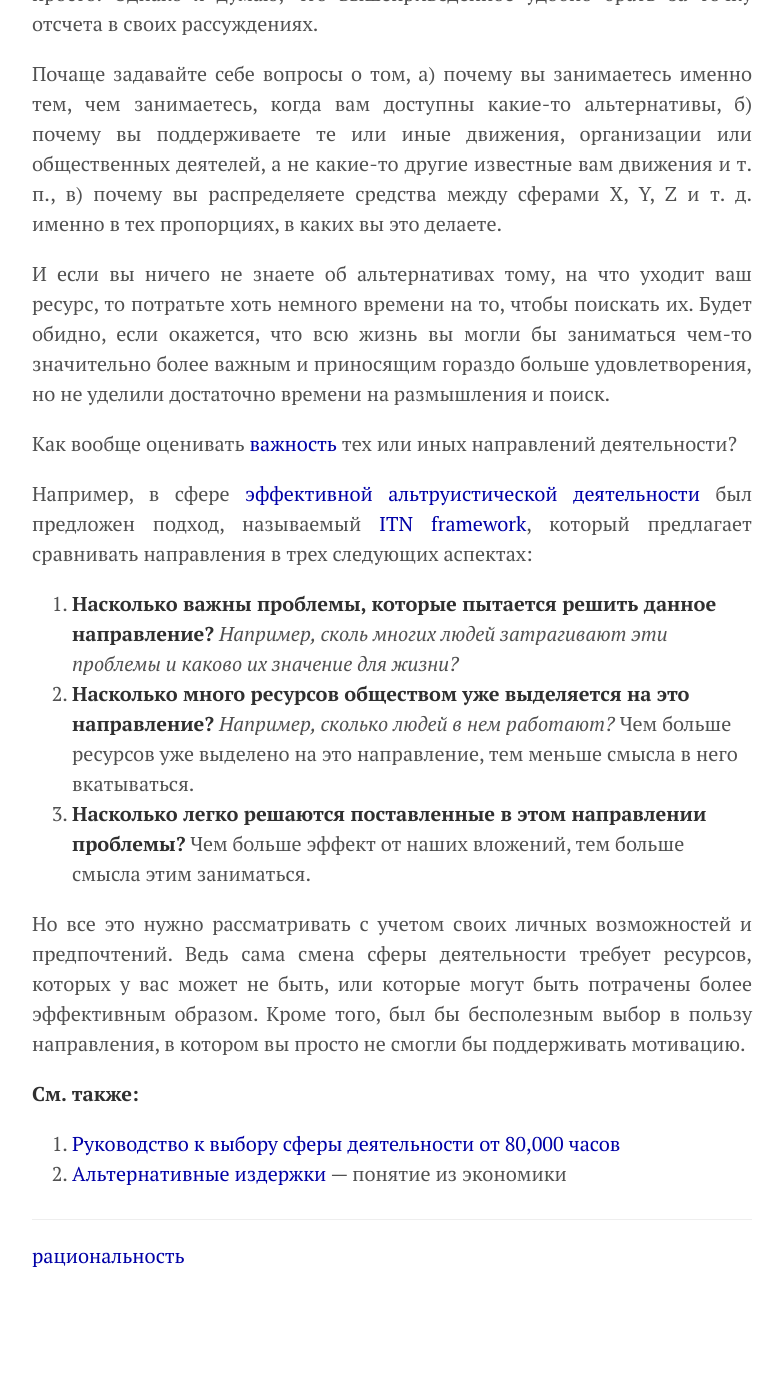
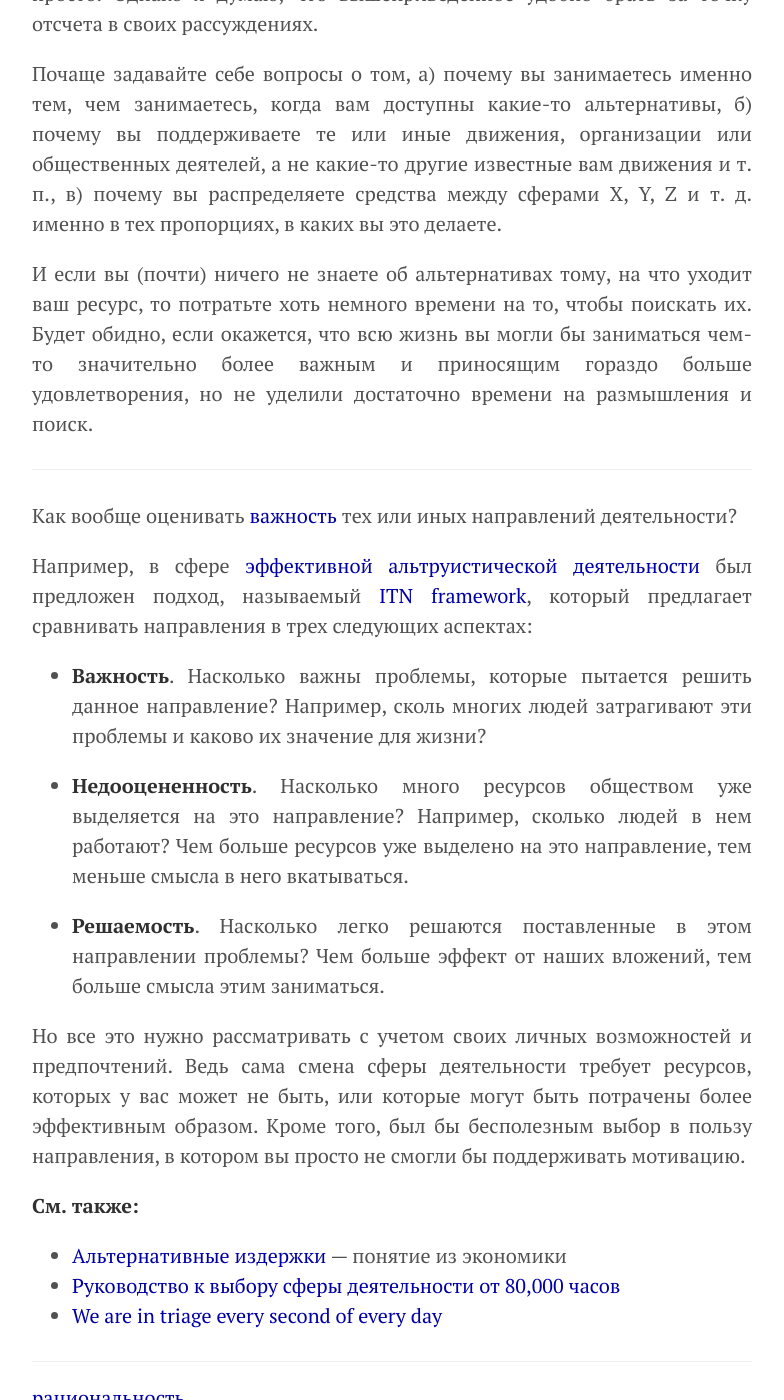
Before and after one commit to KKirdan/kkirdan.github.io, a Jekyll site: the page built from blog/_posts/a/2023-07-11-a2.md, in a window 1280 px wide and 1400 px high, scrolled down 851 px. Shown: the whole window, without its empty margins (248-1032 px from the left). Built offline with Jekyll 4.4.1, drawn with Linux system fonts in a browser that asks for light colours; before the commit the page ends 2142 px from its top, so only the background shows below that; some of the changed text lies outside the part shown.

Commit message:
Update 2023-07-11-a2.md

```diff
--- a/blog/_posts/a/2023-07-11-a2.md
+++ b/blog/_posts/a/2023-07-11-a2.md
@@ -26,17 +25,22 @@ importance: 10
 
 Почаще задавайте себе вопросы о том, а) почему вы занимаетесь именно тем, чем занимаетесь, когда вам доступны какие-то альтернативы, б) почему вы поддерживаете те или иные движения, организации или общественных деятелей, а не какие-то другие известные вам движения и т. п., в) почему вы распределяете средства между сферами X, Y, Z и т. д. именно в тех пропорциях, в каких вы это делаете.
 
-И если вы ничего не знаете об альтернативах тому, на что уходит ваш ресурс, то потратьте хоть немного времени на то, чтобы поискать их. Будет обидно, если окажется, что всю жизнь вы могли бы заниматься чем-то значительно более важным и приносящим гораздо больше удовлетворения, но не уделили достаточно времени на размышления и поиск.
+И если вы (почти) ничего не знаете об альтернативах тому, на что уходит ваш ресурс, то потратьте хоть немного времени на то, чтобы поискать их. Будет обидно, если окажется, что всю жизнь вы могли бы заниматься чем-то значительно более важным и приносящим гораздо больше удовлетворения, но не уделили достаточно времени на размышления и поиск.
+
+---
 
 Как вообще оценивать [важность](https://reducingsuffering.github.io/magnus-vinding-cause-prioritization.html) тех или иных направлений деятельности?
 
 Например, в сфере [эффективной альтруистической деятельности](https://ea-ru.org/articles/introduction-to-effective-altruism) был предложен подход, называемый [ITN framework](https://forum.effectivealtruism.org/topics/itn-framework), который предлагает сравнивать направления в трех следующих аспектах:
-1. **Насколько важны проблемы, которые пытается решить данное направление?** _Например, сколь многих людей затрагивают эти проблемы и каково их значение для жизни?_
-2. **Насколько много ресурсов обществом уже выделяется на это направление?** _Например, сколько людей в нем работают?_ Чем больше ресурсов уже выделено на это направление, тем меньше смысла в него вкатываться.
-3. **Насколько легко решаются поставленные в этом направлении проблемы?** Чем больше эффект от наших вложений, тем больше смысла этим заниматься.
+- **Важность**. Насколько важны проблемы, которые пытается решить данное направление? Например, сколь многих людей затрагивают эти проблемы и каково их значение для жизни?
+
+- **Недооцененность**. Насколько много ресурсов обществом уже выделяется на это направление? Например, сколько людей в нем работают? Чем больше ресурсов уже выделено на это направление, тем меньше смысла в него вкатываться.
+
+- **Решаемость**. Насколько легко решаются поставленные в этом направлении проблемы? Чем больше эффект от наших вложений, тем больше смысла этим заниматься.
 
 Но все это нужно рассматривать с учетом своих личных возможностей и предпочтений. Ведь сама смена сферы деятельности требует ресурсов, которых у вас может не быть, или которые могут быть потрачены более эффективным образом. Кроме того, был бы бесполезным выбор в пользу направления, в котором вы просто не смогли бы поддерживать мотивацию.
 
 **См. также:**
-1. [Руководство к выбору сферы деятельности от 80,000 часов](https://80000hours.ru/)
-2. [Альтернативные издержки](https://ru.wikipedia.org/wiki/%D0%90%D0%BB%D1%8C%D1%82%D0%B5%D1%80%D0%BD%D0%B0%D1%82%D0%B8%D0%B2%D0%BD%D1%8B%D0%B5_%D0%B8%D0%B7%D0%B4%D0%B5%D1%80%D0%B6%D0%BA%D0%B8) — понятие из экономики
+- [Альтернативные издержки](https://ru.wikipedia.org/wiki/%D0%90%D0%BB%D1%8C%D1%82%D0%B5%D1%80%D0%BD%D0%B0%D1%82%D0%B8%D0%B2%D0%BD%D1%8B%D0%B5_%D0%B8%D0%B7%D0%B4%D0%B5%D1%80%D0%B6%D0%BA%D0%B8) — понятие из экономики
+- [Руководство к выбору сферы деятельности от 80,000 часов](https://80000hours.ru/)
+- [We are in triage every second of every day](https://forum.effectivealtruism.org/posts/vQpk3cxdAe5RX9xzo/we-are-in-triage-every-second-of-every-day)
```
Also changed, not shown: other parts of blog/_posts/a/2023-07-11-a2.md (+4 -5 lines).
